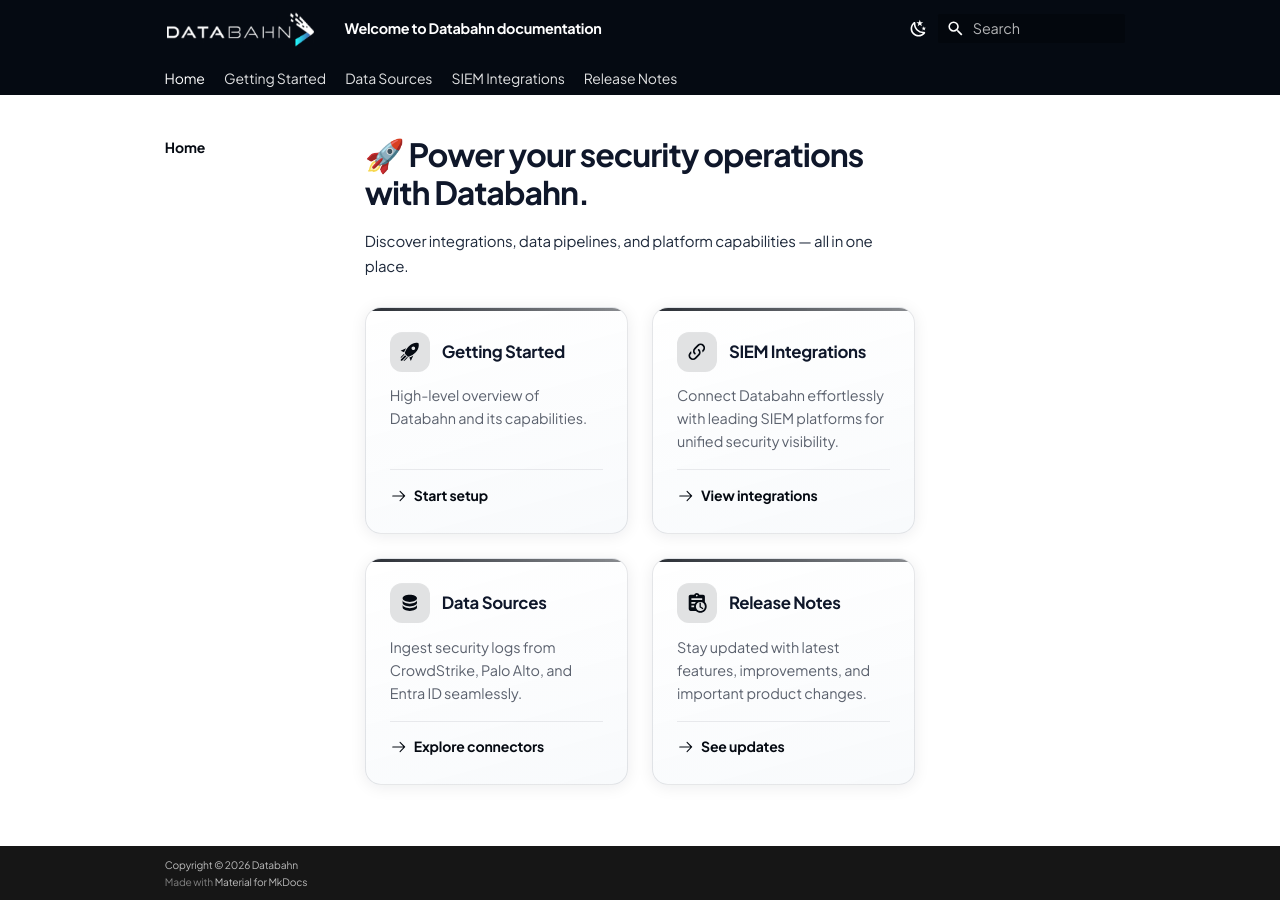
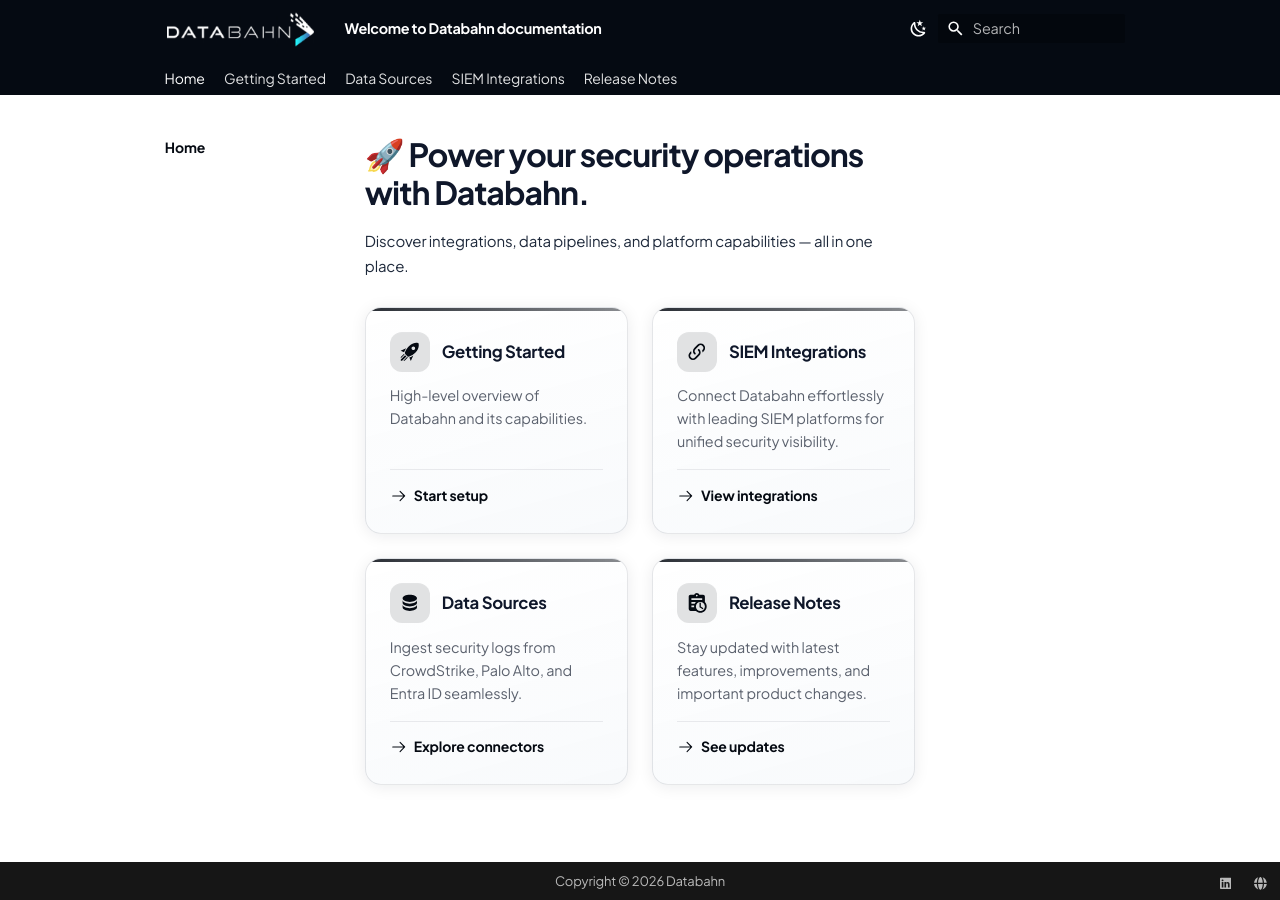
Before and after one commit to createdocsitefordb/db, an MkDocs documentation site: the page built from docs/README.md, in a window 1280 px wide. Built offline with MkDocs 1.6.1 and Material for MkDocs 9.7.7, drawn with Linux system fonts in a browser that asks for light colours.

Commit message:
newchanges1

```diff
--- a/docs/css/extra.css
+++ b/docs/css/extra.css
@@ -161,6 +161,51 @@
 
 .md-nav__item--active > .md-nav__link {
   font-weight: 600;
+}
+
+/* Footer: copyright centered, social icons on the right */
+.md-footer-meta__inner.md-grid {
+  display: grid;
+  grid-template-columns: 1fr auto 1fr;
+  align-items: center;
+  gap: 0.75rem 1rem;
+  width: 100%;
+  max-width: 100%;
+}
+
+.md-footer-meta__inner .md-copyright {
+  grid-column: 2;
+  justify-self: center;
+  text-align: center;
+  margin: 0;
+  padding: 0;
+  font-size: 0.8125rem;
+  color: var(--site-text-muted);
+}
+
+/* Hide Material for MkDocs credit if it appears in older builds */
+.md-copyright a[href*="mkdocs-material"],
+.md-copyright a[href*="squidfunk"] {
+  display: none !important;
+}
+
+.md-footer-meta__inner .md-social {
+  grid-column: 3;
+  justify-self: end;
+  padding: 0;
+  margin: 0;
+}
+
+.md-footer-meta__inner .md-social__link {
+  width: 2rem;
+  height: 2rem;
+  border-radius: 8px;
+  transition: background-color 0.2s ease, color 0.2s ease, transform 0.2s ease;
+}
+
+.md-footer-meta__inner .md-social__link:hover {
+  transform: translateY(-2px);
+  background: color-mix(in srgb, var(--md-primary-fg-color) 12%, transparent);
 }
 
 .md-footer {
--- a/mkdocs.yml
+++ b/mkdocs.yml
@@ -19,6 +19,7 @@
   - Release Notes: releasenotes_2026.md
 theme:
   name: material
+  custom_dir: overrides
   logo: assets/company-logo.png
   features:
     - navigation.instant
@@ -48,5 +49,12 @@
       emoji_index: !!python/name:material.extensions.emoji.twemoji
       emoji_generator: !!python/name:material.extensions.emoji.to_svg
 
+extra:
+  social:
+    - icon: fontawesome/brands/linkedin
+      link: https://www.linkedin.com/company/databahn-ai
+    - icon: fontawesome/solid/globe
+      link: https://www.databahn.ai/
+
 extra_css:
   - css/extra.css
--- /dev/null
+++ b/overrides/partials/copyright.html
@@ -0,0 +1,7 @@
+<div class="md-copyright">
+  {% if config.copyright %}
+    <div class="md-copyright__highlight">
+      {{ config.copyright }}
+    </div>
+  {% endif %}
+</div>
```
